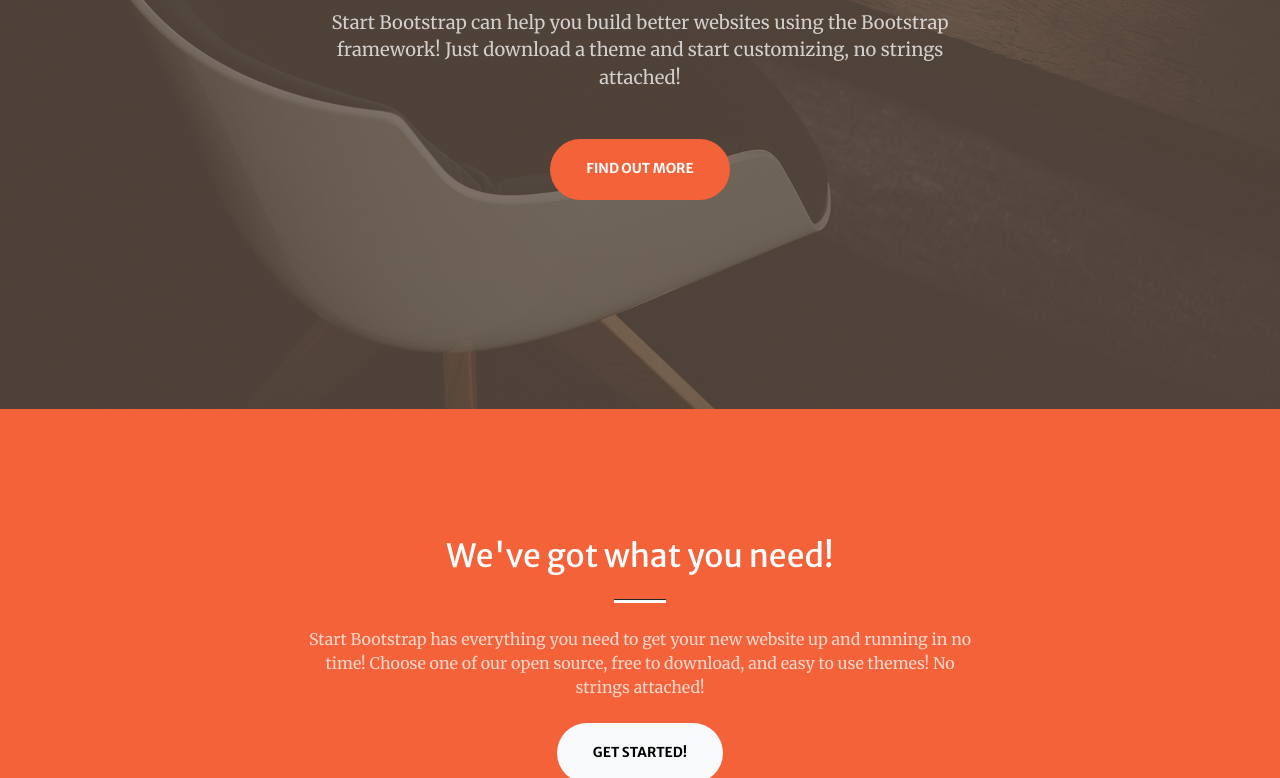
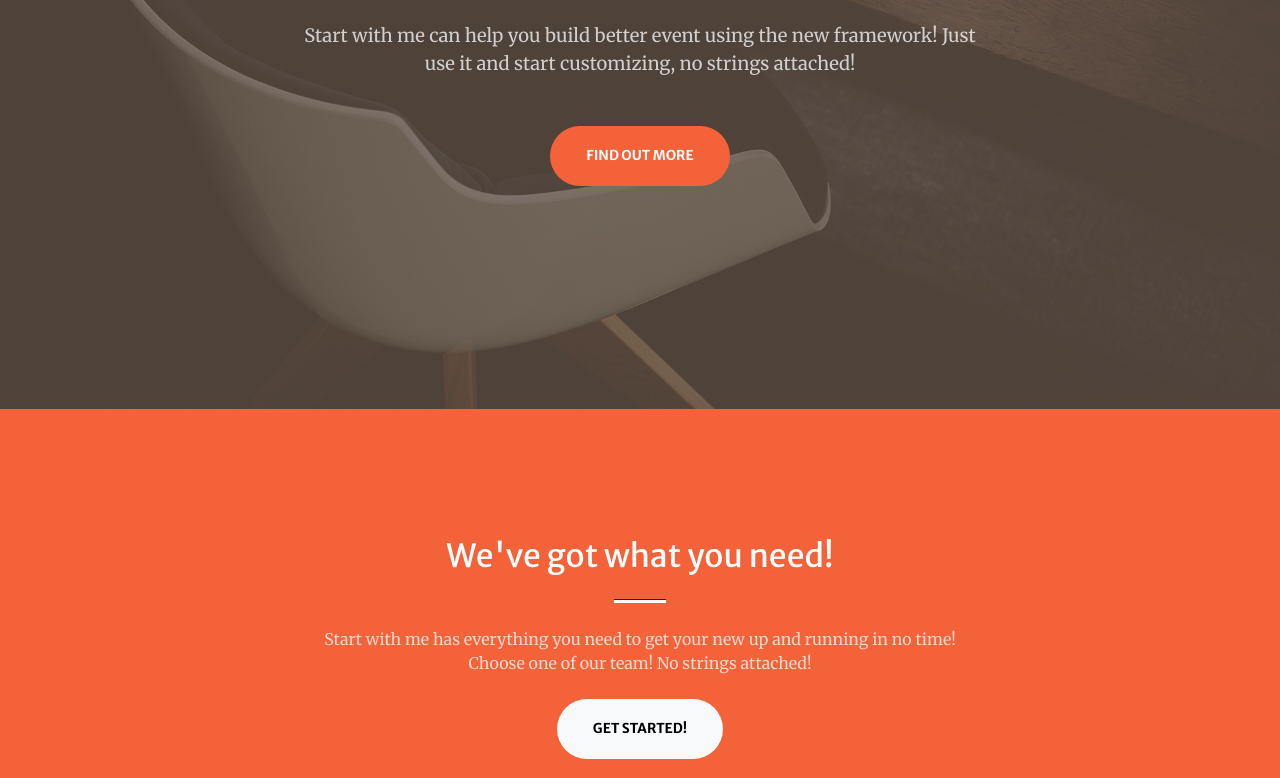
Before and after one commit to rimpank/dwi, a plain HTML site: page index.html in a window 1280 px wide. Shown: the part 391-1169 px from the top of the page. Drawn offline with nearby package versions, Linux system fonts and the light colour scheme; some packages are replaced by stand-ins of ours; a script that the page names is missing.

Commit message:
Update text content in index.html

```diff
--- a/index.html
+++ b/index.html
@@ -43,7 +43,7 @@
                         <hr class="divider" />
                     </div>
                     <div class="col-lg-8 align-self-baseline">
-                        <p class="text-white-75 mb-5">Start Bootstrap can help you build better websites using the Bootstrap framework! Just download a theme and start customizing, no strings attached!</p>
+                        <p class="text-white-75 mb-5">Start with me can help you build better event using the new framework! Just use it and start customizing, no strings attached!</p>
                         <a class="btn btn-primary btn-xl" href="#about">Find Out More</a>
                     </div>
                 </div>
@@ -56,7 +56,7 @@
                     <div class="col-lg-8 text-center">
                         <h2 class="text-white mt-0">We've got what you need!</h2>
                         <hr class="divider divider-light" />
-                        <p class="text-white-75 mb-4">Start Bootstrap has everything you need to get your new website up and running in no time! Choose one of our open source, free to download, and easy to use themes! No strings attached!</p>
+                        <p class="text-white-75 mb-4">Start with me has everything you need to get your new up and running in no time! Choose one of our team! No strings attached!</p>
                         <a class="btn btn-light btn-xl" href="#services">Get Started!</a>
                     </div>
                 </div>
```
